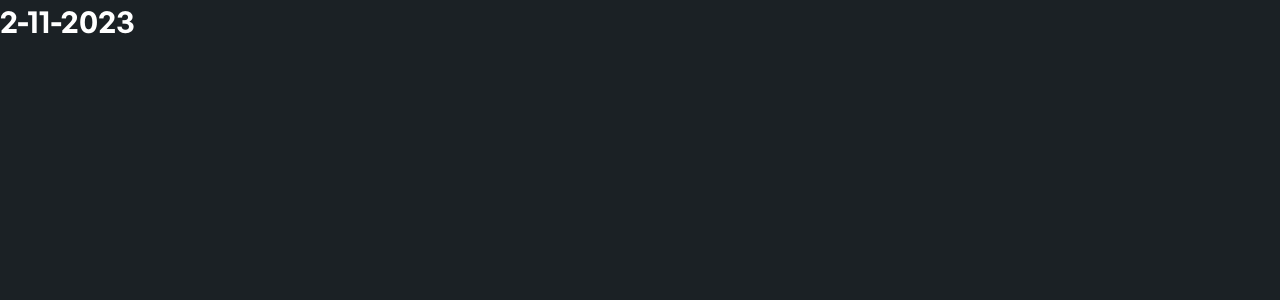
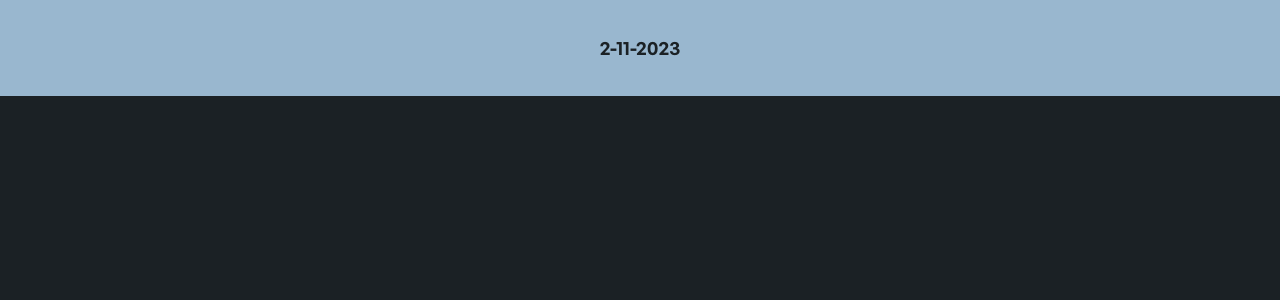
Before and after one commit to fercael/to-do-list, a React (Vite) app: page / in a window 1280 px wide. Shown: the top 300 px of the page. Built offline with nearby package versions, Linux system fonts and the light colour scheme.

Commit message:
style: estilizar o header

```diff
--- /dev/null
+++ b/src/components/Header.module.css
@@ -0,0 +1,13 @@
+.header-header{
+    display: flex;
+    justify-content: center;
+    align-items: center;
+
+    height: 6rem;
+
+    background-color: var(--light-blue);
+}
+.header-h1{
+    font-size: 1.2rem;
+    color: var(--dark-blue);
+}
--- a/src/components/Header.tsx
+++ b/src/components/Header.tsx
@@ -1,8 +1,10 @@
+import styles from './Header.module.css'
+
 function Header() {
     const dateTime = new Date
     return(
-        <header>
-            <h1>{`${dateTime.getDay()}-${dateTime.getMonth()}-${dateTime.getFullYear()}`}</h1>
+        <header className={styles['header-header']}>
+            <h1 className={styles['header-h1']}>{`${dateTime.getDay()}-${dateTime.getMonth()}-${dateTime.getFullYear()}`}</h1>
         </header>
     )
 }
```
